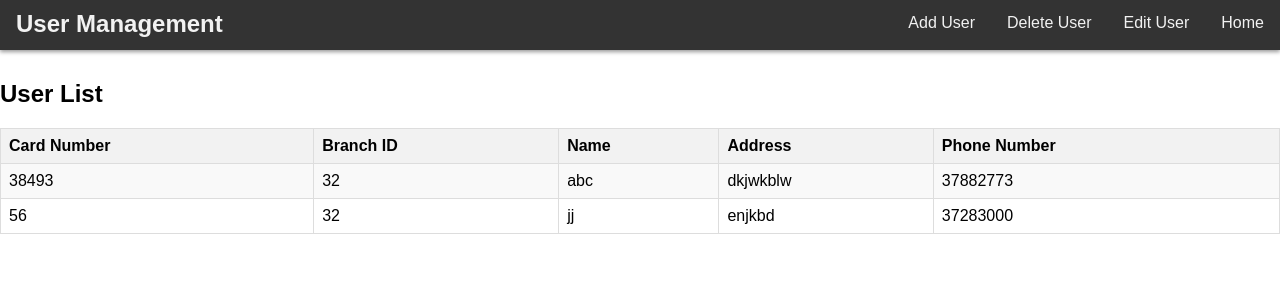
After one commit to jessicathomas13/CPSC471, a PHP site: page /users.php in a window 1280 px wide. The commit adds this page. Shown: the top 300 px of the page. Run offline with PHP 8.4, Linux system fonts and the light colour scheme; a user stored in the database is signed in; data comes from the database, SQL or seed files in the repository.

Commit message:
added users, add users, update delete admin to check for password, etc

```diff
--- a/includes/add-publisher.php
+++ b/includes/add-publisher.php
@@ -1,4 +1,4 @@
-<?php
+ <?php
 session_start();
 error_reporting(E_ALL);
 ini_set('display_errors', 1);
--- a/includes/admin-dashboard.php
+++ b/includes/admin-dashboard.php
@@ -35,6 +35,7 @@ include('sqlconnect.php');
               <h4 class="header-line"><a class="default-link-style <?php if($_SERVER["PHP_SELF"]=='delete-book.php'){echo 'style-active';}?>"  href="delete-book.php">Delete Book</a></h4>
               <h4 class="header-line"><a class="default-link-style <?php if($_SERVER["PHP_SELF"]=='admin-login.php'){echo 'style-active';}?>"  href="admin-login.php">Logout</a></h4>
               <h4 class="header-line"><a class="default-link-style <?php if($_SERVER["PHP_SELF"]=='all-admins.php'){echo 'style-active';}?>"  href="all-admins.php">OUR ADMINS</a></h4>
+              <h4 class="header-line"><a class="default-link-style <?php if($_SERVER["PHP_SELF"]=='users.php'){echo 'style-active';}?>"  href="users.php">OUR USERS</a></h4>
               <h4 class="header-line"><a class="default-link-style <?php if($_SERVER["PHP_SELF"]=='event.php'){echo 'style-active';}?>"  href="admin-event.php">EVENTS</a></h4>
               <h4 class="header-line"><a class="default-link-style <?php if($_SERVER["PHP_SELF"]=='publisher.php'){echo 'style-active';}?>"  href="publisher.php">PUBLISHERS</a></h4>
             </div>
--- /dev/null
+++ b/includes/users.php
@@ -0,0 +1,115 @@
+<?php
+session_start();
+include('sqlconnect.php');
+
+// Check if the user is logged in, otherwise redirect to login page
+if (!isset($_SESSION['empid'])) {
+    header("Location: login.php");
+    exit;
+}
+
+$users = [];  // Array to hold user data
+
+// SQL query to fetch all user data
+$query = "SELECT Cardno, BranchID, Name, Address, `Phone no.` FROM user"; // Modify with your actual table columns
+$stmt = $con->prepare($query);
+$stmt->execute();
+$result = $stmt->get_result();
+
+// Fetch all user records
+while ($row = $result->fetch_assoc()) {
+    $users[] = $row;
+}
+?>
+<!DOCTYPE html>
+<html>
+<head>
+    <title>User Management</title>
+    <style>
+        body {
+            font-family: Arial, sans-serif;
+            margin: 0;
+            padding-top: 60px; /* Space for the fixed navbar */
+        }
+        .navbar {
+            background-color: #333;
+            overflow: hidden;
+            position: fixed;
+            top: 0;
+            width: 100%;
+            height: 50px; /* Slim navbar height */
+            box-shadow: 0 2px 4px rgba(0,0,0,0.4); /* Shadow for depth */
+        }
+        .navbar a {
+            float: right;
+            display: block;
+            color: #f2f2f2;
+            text-align: center;
+            padding: 14px 16px;
+            text-decoration: none;
+            transition: background-color 0.3s; /* Transition for hover effect */
+        }
+        .navbar a:hover {
+            background-color: #ddd;
+            color: black;
+        }
+        .navbar h1 {
+            float: left;
+            color: #f2f2f2;
+            text-align: center;
+            padding: 10px 16px;
+            font-size: 24px; /* Font size for title */
+            margin: 0; /* Remove default margin */
+        }
+        .user-list {
+            border-collapse: collapse;
+            width: 100%;
+            margin-bottom: 20px; /* Space below table */
+        }
+        .user-list th, .user-list td {
+            border: 1px solid #ddd;
+            padding: 8px;
+            text-align: left;
+        }
+        .user-list th {
+            background-color: #f2f2f2;
+        }
+        .user-list tr:nth-child(even) {
+            background-color: #f9f9f9;
+        }
+    </style>
+</head>
+<body>
+
+    <div class="navbar">
+        <h1>User Management</h1>
+        <a href="admin-dashboard.php">Home</a>
+        <a href="edit-user.php">Edit User</a>
+        <a href="delete-user.php">Delete User</a>
+        <a href="add-user.php">Add User</a>
+    </div>
+
+<div class="content">
+    <h2>User List</h2>
+    <table class="user-list">
+        <tr>
+            <th>Card Number</th>
+            <th>Branch ID</th>
+            <th>Name</th>
+            <th>Address</th>
+            <th>Phone Number</th>
+        </tr>
+        <?php foreach ($users as $user): ?>
+            <tr>
+                <td><?= htmlspecialchars($user['Cardno']); ?></td>
+                <td><?= htmlspecialchars($user['BranchID']); ?></td>
+                <td><?= htmlspecialchars($user['Name']); ?></td>
+                <td><?= htmlspecialchars($user['Address']); ?></td>
+                <td><?= htmlspecialchars($user['Phone no.']); ?></td>
+            </tr>
+        <?php endforeach; ?>
+    </table>
+</div>
+
+</body>
+</html>
```
Also changed, not shown: includes/add-user.php (added, +102 -0 lines), includes/delete-admin.php (+43 -39 lines).
